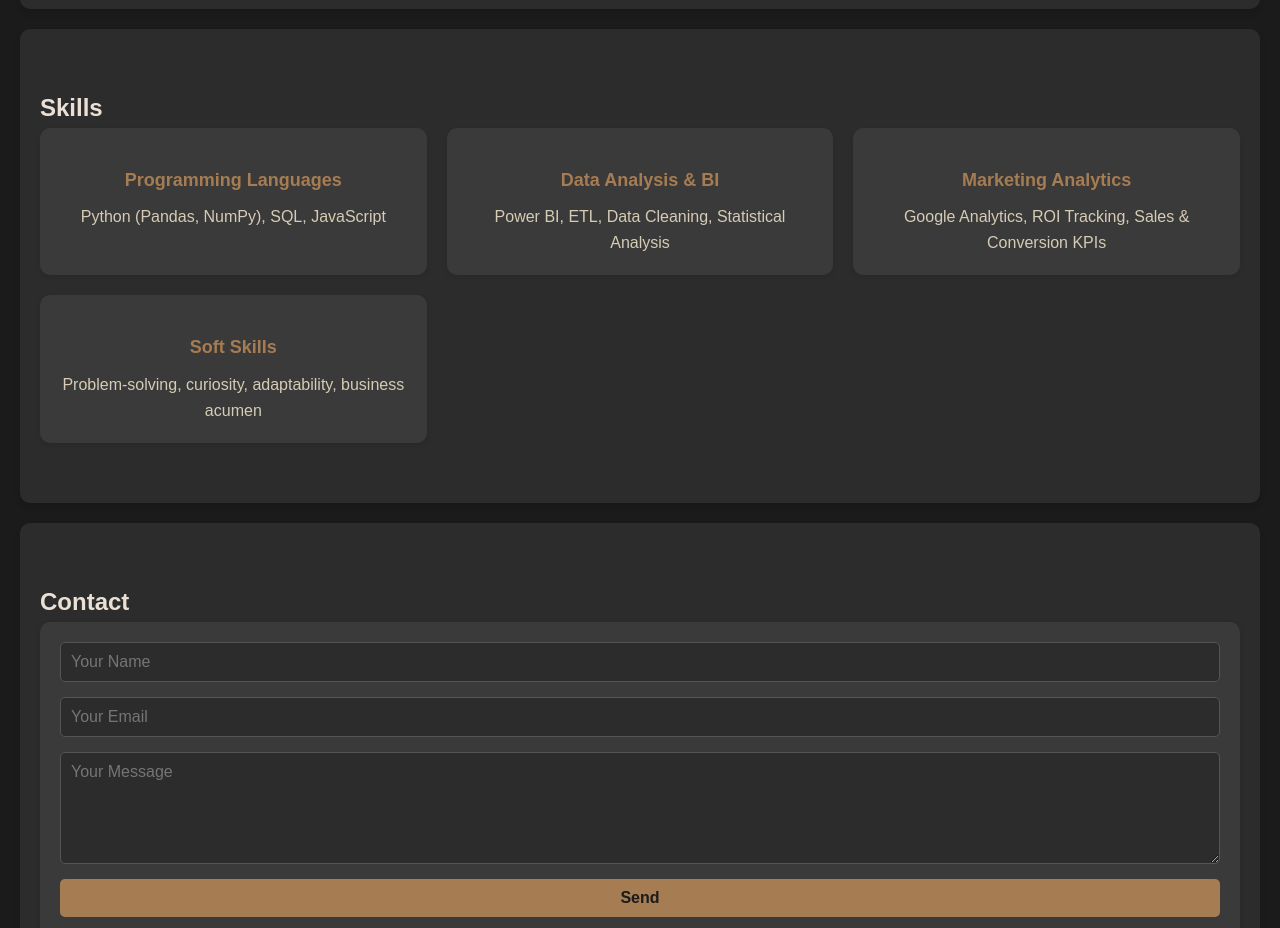
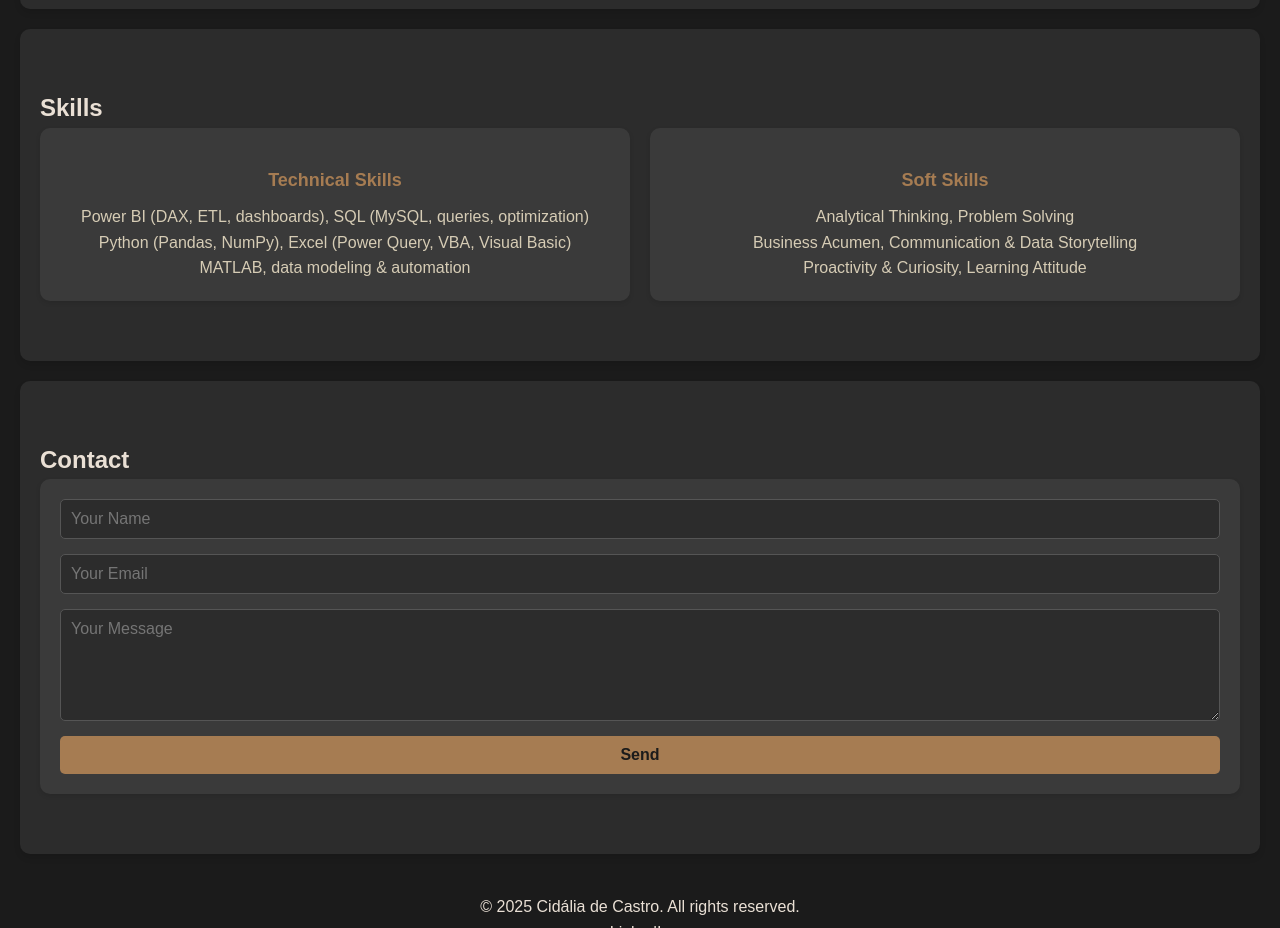
Before and after one commit to Cicicastro/portfolio, a plain HTML site: page index.html in a window 1280 px wide. Shown: the part 1336-2264 px from the top of the page. Drawn offline with Linux system fonts and the light colour scheme.

Commit message:
Add files via upload

```diff
--- a/index.html
+++ b/index.html
@@ -26,7 +26,7 @@
         <h1>Hello, I'm Cidália!</h1>
         <p>Business Analyst | Data Analytics | Business Intelligence</p>
         <a href="#contact" class="btn">Get in Touch</a>
-        <a href="CV%20Cidalia%20Castro%20Business%20Analyst.pdf" download class="btn">Download CV</a>
+        <a href="Cidalia Castro Business Analyst CV.pdf" download class="btn">Download CV</a>
     </div>
 </section>
 
@@ -58,27 +58,25 @@
 </section>
 
 <!-- Skills Section -->
+
 <section id="skills">
     <h2>Skills</h2>
     <div class="skills-grid">
         <div class="skill">
-            <h3>Programming Languages</h3>
-            <p>Python (Pandas, NumPy), SQL, JavaScript</p>
-        </div>
-        <div class="skill">
-            <h3>Data Analysis & BI</h3>
-            <p>Power BI, ETL, Data Cleaning, Statistical Analysis</p>
-        </div>
-        <div class="skill">
-            <h3>Marketing Analytics</h3>
-            <p>Google Analytics, ROI Tracking, Sales & Conversion KPIs</p>
+            <h3>Technical Skills</h3>
+            <p>Power BI (DAX, ETL, dashboards), SQL (MySQL, queries, optimization)</p>
+            <p>Python (Pandas, NumPy), Excel (Power Query, VBA, Visual Basic)</p>
+            <p>MATLAB, data modeling & automation</p>
         </div>
         <div class="skill">
             <h3>Soft Skills</h3>
-            <p>Problem-solving, curiosity, adaptability, business acumen</p>
+            <p>Analytical Thinking, Problem Solving</p>
+            <p>Business Acumen, Communication & Data Storytelling</p>
+            <p>Proactivity & Curiosity, Learning Attitude</p>
         </div>
     </div>
 </section>
+
 
 <!-- Contact Section -->
 <section id="contact">
```
Also changed, not shown: 1 other file.
